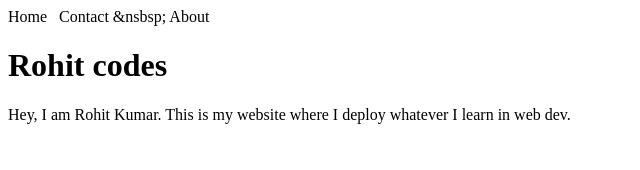
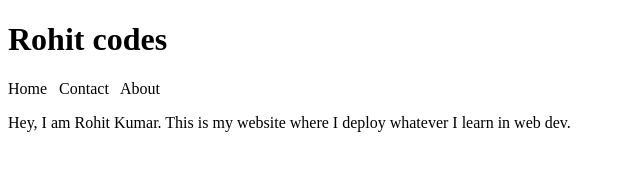
Before and after one commit to Rohitkumardelhi/rohit_codes, a plain HTML site: page index.html in a window 1280 px wide. Shown: the whole page, without its empty margins (0-640 px from the left). Drawn offline with Linux system fonts and the light colour scheme.

Commit message:
Update index.html

```diff
--- a/index.html
+++ b/index.html
@@ -7,9 +7,9 @@
 </head>
 
 <body>
-  <nav>Home &nbsp; Contact &nsbsp; About </nav>
+   <h1>Rohit codes</h1>
+  <nav>Home &nbsp; Contact &nbsp; About </nav>
   <main>
-   <h1>Rohit codes</h1>
   <p>
     Hey, I am Rohit Kumar. This is my website where I deploy whatever I learn in web dev.
   </p>
```
